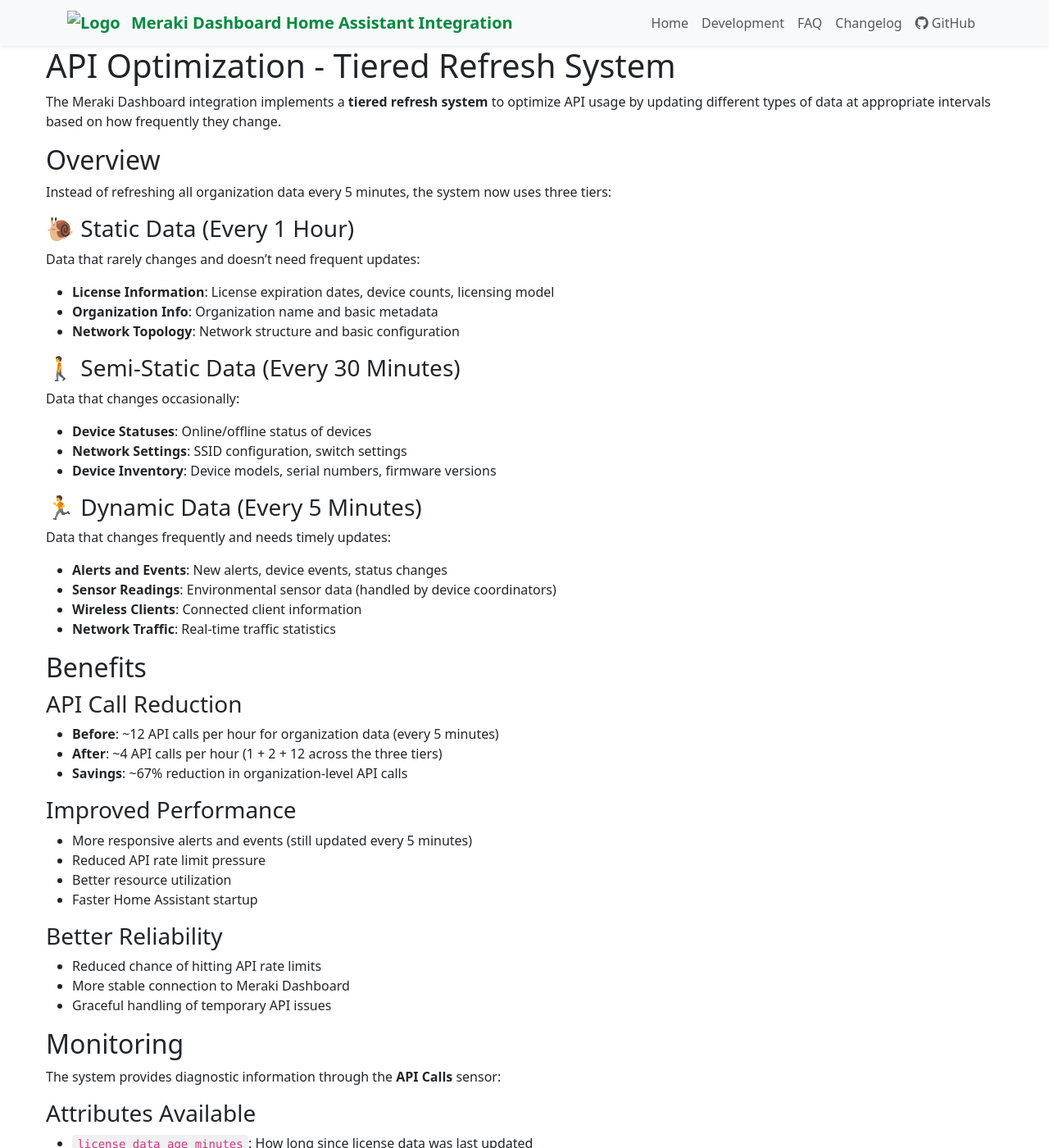
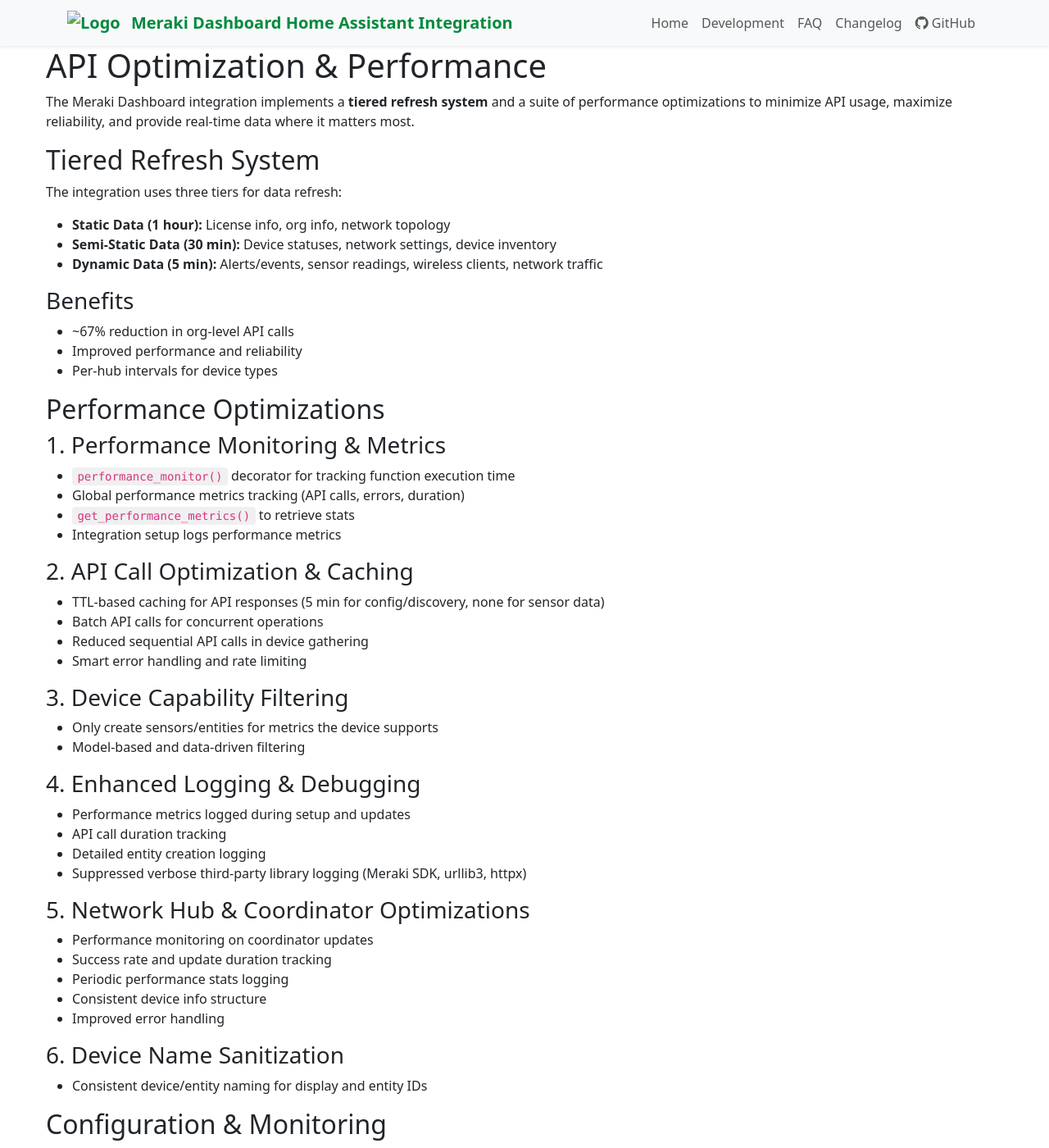
Before and after one commit to rknightion/meraki-dashboard-ha, a Jekyll site: the page built from docs/api-optimization.md, in a window 1280 px wide and 1400 px high. Shown: the whole window at 82% size. Built offline with Jekyll 4.4.1, drawn with Linux system fonts in a browser that asks for light colours; some of the changed text lies outside the part shown.

Commit message:
Add and update documentation for API optimization strategies
Introduces a new document focused on API optimization and performance strategies, replacing outdated materials. Highlights tiered data refresh systems, performance monitoring metrics, and various caching, batching, and filtering techniques to enhance efficiency and reliability. Emphasizes future optimization plans including dynamic intervals and connection pooling.

Fixes #456

````diff
--- a/docs/api-optimization.md
+++ b/docs/api-optimization.md
@@ -1,141 +1,77 @@
 ---
 layout: default
-title: API Optimization - Tiered Refresh System
-description: Understanding the tiered refresh system that optimizes API calls by updating different data types at different intervals
+title: API Optimization & Performance
 ---
 
-# API Optimization - Tiered Refresh System
+# API Optimization & Performance
 
-The Meraki Dashboard integration implements a **tiered refresh system** to optimize API usage by updating different types of data at appropriate intervals based on how frequently they change.
+The Meraki Dashboard integration implements a **tiered refresh system** and a suite of performance optimizations to minimize API usage, maximize reliability, and provide real-time data where it matters most.
 
-## Overview
+## Tiered Refresh System
 
-Instead of refreshing all organization data every 5 minutes, the system now uses three tiers:
+The integration uses three tiers for data refresh:
 
-### 🐌 Static Data (Every 1 Hour)
-Data that rarely changes and doesn't need frequent updates:
-- **License Information**: License expiration dates, device counts, licensing model
-- **Organization Info**: Organization name and basic metadata
-- **Network Topology**: Network structure and basic configuration
+- **Static Data (1 hour):** License info, org info, network topology
+- **Semi-Static Data (30 min):** Device statuses, network settings, device inventory
+- **Dynamic Data (5 min):** Alerts/events, sensor readings, wireless clients, network traffic
 
-### 🚶 Semi-Static Data (Every 30 Minutes)
-Data that changes occasionally:
-- **Device Statuses**: Online/offline status of devices
-- **Network Settings**: SSID configuration, switch settings
-- **Device Inventory**: Device models, serial numbers, firmware versions
+### Benefits
+- ~67% reduction in org-level API calls
+- Improved performance and reliability
+- Per-hub intervals for device types
 
-### 🏃 Dynamic Data (Every 5 Minutes)
-Data that changes frequently and needs timely updates:
-- **Alerts and Events**: New alerts, device events, status changes
-- **Sensor Readings**: Environmental sensor data (handled by device coordinators)
-- **Wireless Clients**: Connected client information
-- **Network Traffic**: Real-time traffic statistics
+## Performance Optimizations
 
-## Benefits
+### 1. Performance Monitoring & Metrics
+- `performance_monitor()` decorator for tracking function execution time
+- Global performance metrics tracking (API calls, errors, duration)
+- `get_performance_metrics()` to retrieve stats
+- Integration setup logs performance metrics
 
-### API Call Reduction
-- **Before**: ~12 API calls per hour for organization data (every 5 minutes)
-- **After**: ~4 API calls per hour (1 + 2 + 12 across the three tiers)
-- **Savings**: ~67% reduction in organization-level API calls
+### 2. API Call Optimization & Caching
+- TTL-based caching for API responses (5 min for config/discovery, none for sensor data)
+- Batch API calls for concurrent operations
+- Reduced sequential API calls in device gathering
+- Smart error handling and rate limiting
 
-### Improved Performance
-- More responsive alerts and events (still updated every 5 minutes)
-- Reduced API rate limit pressure
-- Better resource utilization
-- Faster Home Assistant startup
+### 3. Device Capability Filtering
+- Only create sensors/entities for metrics the device supports
+- Model-based and data-driven filtering
 
-### Better Reliability
-- Reduced chance of hitting API rate limits
-- More stable connection to Meraki Dashboard
-- Graceful handling of temporary API issues
+### 4. Enhanced Logging & Debugging
+- Performance metrics logged during setup and updates
+- API call duration tracking
+- Detailed entity creation logging
+- Suppressed verbose third-party library logging (Meraki SDK, urllib3, httpx)
 
-## Monitoring
+### 5. Network Hub & Coordinator Optimizations
+- Performance monitoring on coordinator updates
+- Success rate and update duration tracking
+- Periodic performance stats logging
+- Consistent device info structure
+- Improved error handling
 
-The system provides diagnostic information through the **API Calls** sensor:
+### 6. Device Name Sanitization
+- Consistent device/entity naming for display and entity IDs
 
-### Attributes Available
-- `license_data_age_minutes`: How long since license data was last updated
-- `license_data_status`: "fresh" or "stale" based on expected interval
-- `device_status_age_minutes`: Age of device status data
-- `device_status_status`: Freshness indicator for device statuses
-- `alerts_data_age_minutes`: Age of alerts/events data
-- `alerts_data_status`: Freshness indicator for alerts
+## Configuration & Monitoring
 
-### Refresh Intervals (Reference)
-- `static_data_refresh_interval_minutes`: 60 (1 hour)
-- `semi_static_data_refresh_interval_minutes`: 30 (30 minutes)
-- `dynamic_data_refresh_interval_minutes`: 5 (5 minutes)
+- **Sensor data:** No caching (always fresh)
+- **Discovery/configuration data:** 5-min TTL (configurable)
+- **Performance metrics:** Available via `get_performance_metrics()`
+- **Debug logs:** Show cache hits/misses, entity creation, and API call stats
 
-## Configuration
+## Future Optimizations
+- Dynamic update intervals based on device activity
+- Smart cache invalidation
+- Batch entity updates
+- Connection pooling for API calls
 
-### Default Intervals
-The system uses sensible defaults that work for most installations:
+## Troubleshooting & Best Practices
+- Use longer intervals for less critical hubs
+- Monitor API usage in Meraki Dashboard
+- Enable debug logging for detailed performance info
 
-```yaml
-# Static data (licenses, org info)
-static_data_interval: 3600  # 1 hour
+---
 
-# Semi-static data (device statuses)
-semi_static_data_interval: 1800  # 30 minutes
-
-# Dynamic data (alerts, events)
-dynamic_data_interval: 300  # 5 minutes
-```
-
-### Manual Updates
-You can still force immediate updates of all organization data using:
-- The **Update Organization Data** button in Home Assistant
-- The `async_update_organization_data()` method programmatically
-
-## Implementation Details
-
-### Timer Management
-Each data tier has its own Home Assistant timer:
-- `_static_data_unsub`: Controls static data updates
-- `_semi_static_data_unsub`: Controls semi-static data updates
-- `_dynamic_data_unsub`: Controls dynamic data updates
-
-### Update Tracking
-The system tracks when each data type was last updated:
-- `_last_license_update`: Timestamp of last license data fetch
-- `_last_device_status_update`: Timestamp of last device status fetch
-- `_last_alerts_update`: Timestamp of last alerts/events fetch
-
-### Diagnostic Properties
-Convenient properties calculate data age in minutes:
-- `last_license_update_age_minutes`
-- `last_device_status_update_age_minutes`
-- `last_alerts_update_age_minutes`
-
-## Backward Compatibility
-
-The tiered refresh system is fully backward compatible:
-- Existing `async_update_organization_data()` method still works
-- Manual updates refresh all data types immediately
-- No configuration changes required for existing installations
-- All existing sensors continue to work normally
-
-## Future Enhancements
-
-Potential improvements being considered:
-- **User-configurable intervals**: Allow customization of refresh intervals
-- **Adaptive intervals**: Adjust intervals based on organization size or activity
-- **Smart scheduling**: Update data based on detected changes or events
-- **Network-level tiering**: Apply similar optimization to network hub data
-
-## Troubleshooting
-
-### Stale Data Indicators
-If diagnostic attributes show "stale" status:
-1. Check Home Assistant logs for API errors
-2. Verify Meraki Dashboard connectivity
-3. Use manual update button to force refresh
-4. Check API rate limit status
-
-### Performance Monitoring
-Monitor the **API Calls** sensor for:
-- Increasing failed API call counts
-- Unusual patterns in update timing
-- API call duration trends
-
-The tiered refresh system provides significant API optimization while maintaining data freshness where it matters most.
+For more details, see the [FAQ](faq.md) and [Development Guide](development.md).
````
Also changed, not shown: PERFORMANCE_OPTIMIZATIONS.md (deleted, +0 -148 lines).
